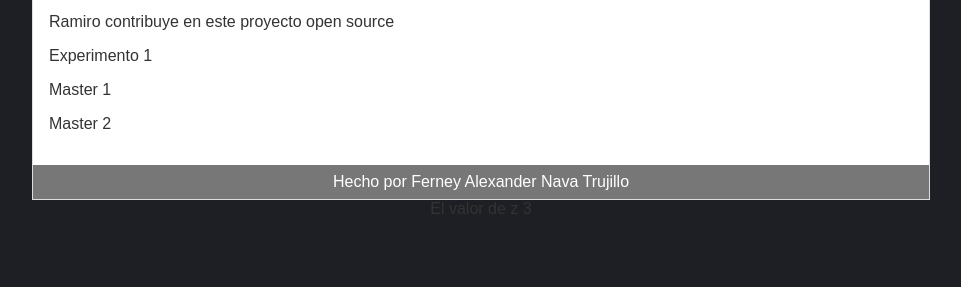
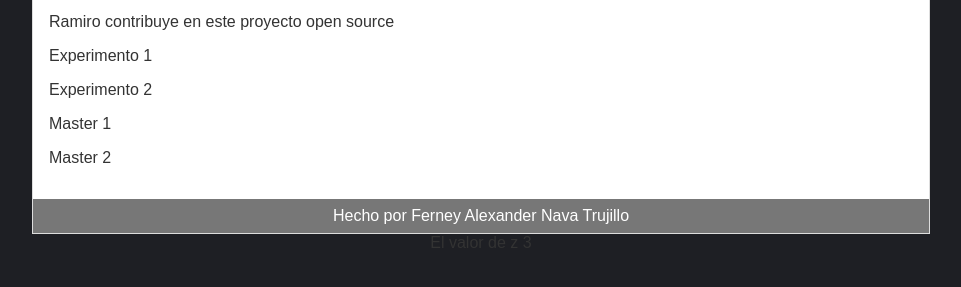
Before and after one commit to ferneynava/Curso-de-programacion-basica, a plain HTML site: page practica1.html in a window 1280 px wide. Shown: the part 303-590 px from the top of the page, without its empty margins (159-1120 px from the left). Drawn offline with Linux system fonts and the light colour scheme.

Commit message:
:white_check_mark: Exp 2
Exp 2

```diff
--- a/practica1.html
+++ b/practica1.html
@@ -25,6 +25,7 @@
       <p>Suscribete y dale like Pruebas</p>
       <p>Ramiro contribuye en este proyecto open source<p>
       <p>Experimento 1</p>
+      <p>Experimento 2</p>
       <p>Master 1</p>
       <p>Master 2</p>
     </div>
```
